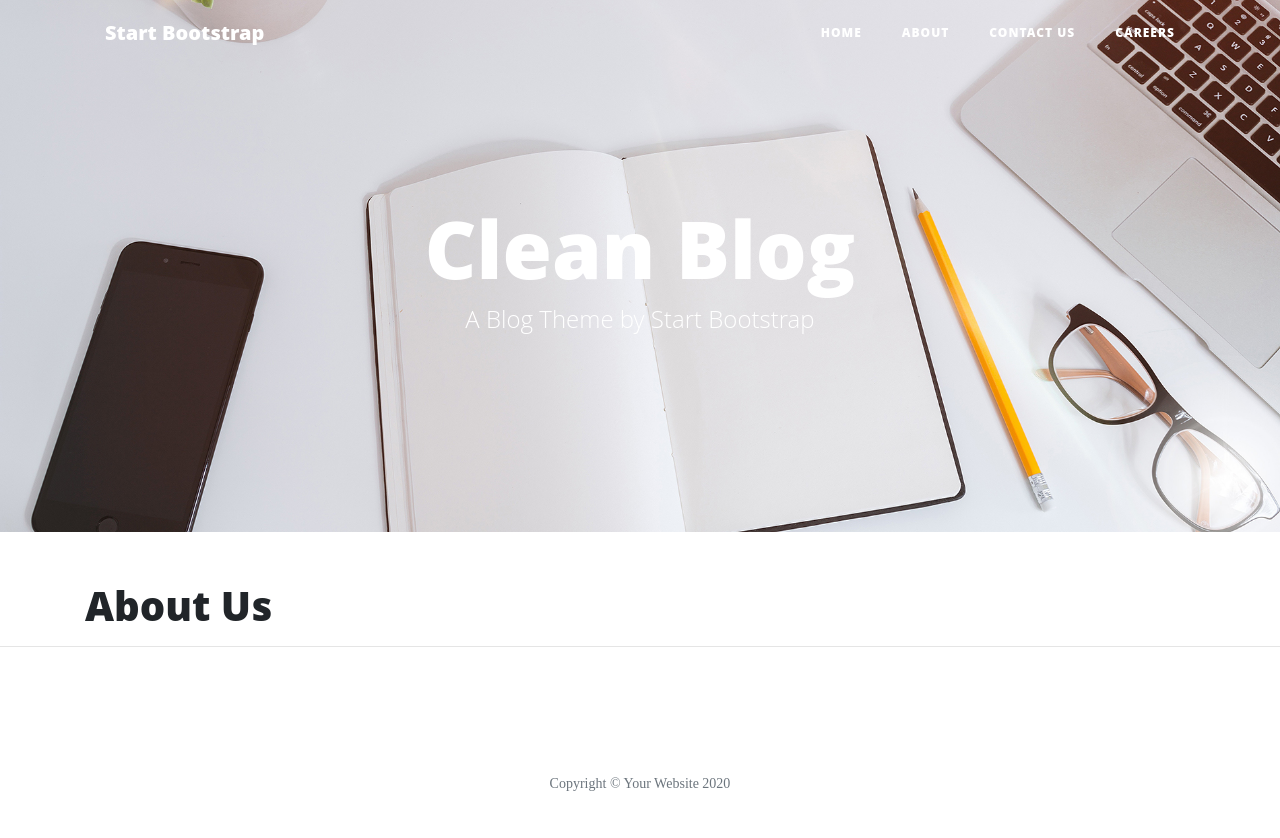
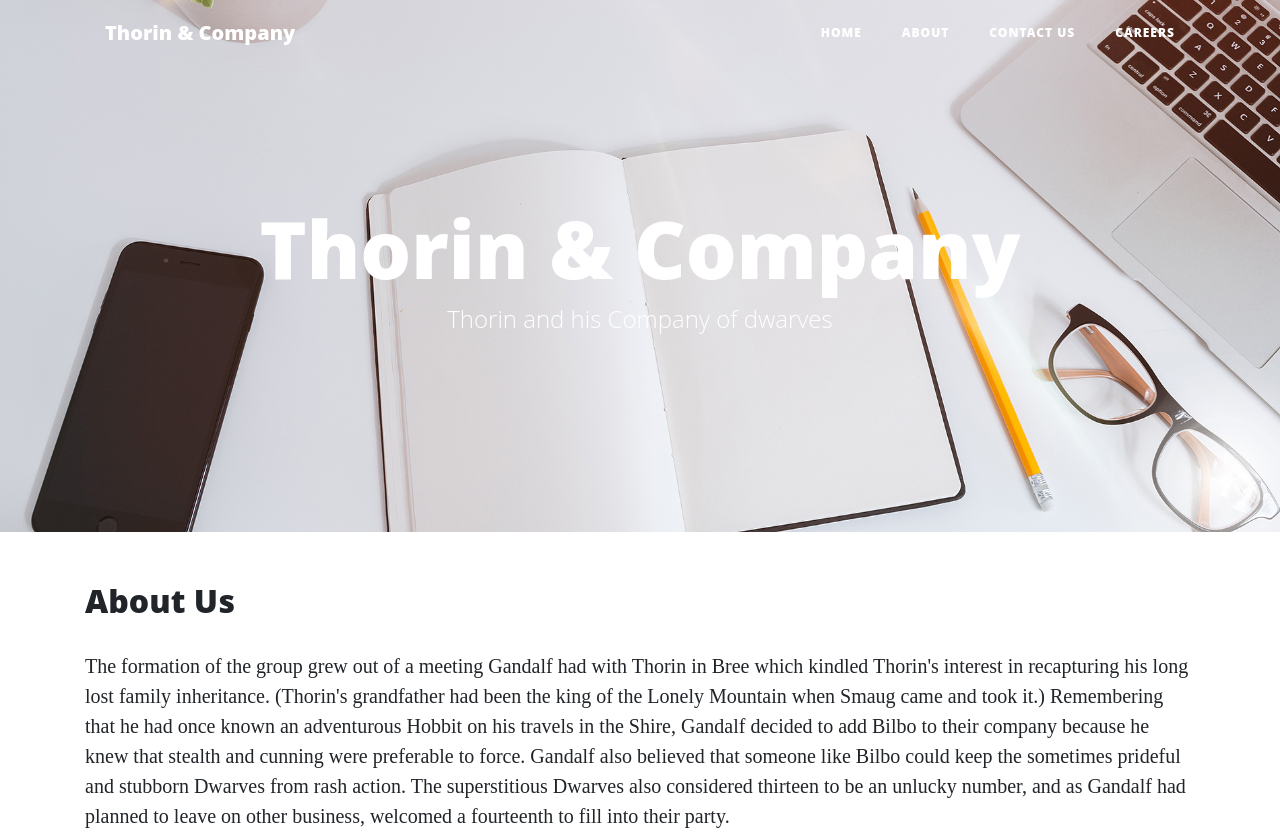
Before and after one commit to Sabri-bel/flaskappv2, a Python web app: template templates/about.html in a window 1280 px wide. Shown: the top 838 px of the page. Before the commit the page ends 791 px from the top, so only its background shows below. Run offline with Jinja, Linux system fonts and the light colour scheme; the template is opened without the code that fills it, so the values that code supplies are empty; some libraries are stand-ins or nearby versions.

Commit message:
add the new css style personalized

```diff
--- /dev/null
+++ b/static/css/style.css
@@ -0,0 +1,3 @@
+.col-md-5 img {
+    width: 100%;
+}
--- a/templates/about.html
+++ b/templates/about.html
@@ -1,6 +1,44 @@
 {% extends "base.html" %}
 {% block content %}
 
-<h1>About Us</h1>
+<h2>About Us</h2>
+<p>
+    The formation of the group grew out of a meeting Gandalf had with Thorin in Bree which kindled Thorin's interest in
+    recapturing his long lost family inheritance. (Thorin's grandfather had been the king of the Lonely Mountain when
+    Smaug came and took it.) Remembering that he had once known an adventurous Hobbit on his travels in the Shire,
+    Gandalf decided to add Bilbo to their company because he knew that stealth and cunning were preferable to force.
+    Gandalf also believed that someone like Bilbo could keep the sometimes prideful and stubborn Dwarves from rash
+    action. The superstitious Dwarves also considered thirteen to be an unlucky number, and as Gandalf had planned to
+    leave on other business, welcomed a fourteenth to fill into their party.
+</p>
 
+<div class="row featurette">
+    <div class="col-md-7">
+        <h3>Thorin Oakenshield</h3>
+        <p>
+            In the year TA 2746, Thorin II was born to Dwarven prince Thráin II in the mountain city of The Lonely Mountain.
+            Early in his youth, he and the other Dwarves of the Lonely Mountain were forced to flee by the dragon Smaug in TA
+            2770. While in exile, he quickly grew to become a capable warrior. This was demonstrated when he participated in the
+            Battle of Azanulbizar in TA 2799. He marched with one of the Dwarven armies beneath the East-gate of Moria. At some
+            point in the fighting, his shield broke, and using an oaken tree branch found on the floor as a shield, he gained
+            the epithet "Oakenshield," which would remain with him even in death.
+        </p>
+    </div>
+    <div class="col-md-5">
+        <img src="https://vignette.wikia.nocookie.net/lotr/images/3/3f/ThorinBIG.jpg" alt="">
+    </div>
+</div>
+<div class="row featurette">
+    <div class="col-md-5">
+        <img src="https://vignette.wikia.nocookie.net/lotr/images/b/b4/The-Hobbit-Fili-and-Kili.jpg" alt="">
+    </div>
+    <div class="col-md-7">
+        <h3>Fili and Kili</h3>
+        <p>
+            Fíli and Kíli were nephews of Thorin, who was the elder brother of their mother Dís. They were also nephews of
+            Frerin, grandsons of Thráin II, and great-grandsons of Thrór. Fíli's most distinguishing feature was his long nose,
+            the longest of any of the Dwarves in Thorin's company.
+        </p>
+    </div>
+</div>
 {% endblock %}
--- a/templates/base.html
+++ b/templates/base.html
@@ -9,8 +9,9 @@
     first one= collected from the clean blog github info
     second one= link present in static route file-->
 
-    <link rel="stylesheet" href="{{ url_for('static', filename='vendor/bootstrap/css/bootstrap.min.css') }}">
-    <link rel="stylesheet" href="{{ url_for('static', filename='css/clean-blog.min.css') }}">
+    <link rel="stylesheet" href="{{ url_for('static', filename='vendor/bootstrap/css/bootstrap.min.css') }}" type="text/css">
+    <link rel="stylesheet" href="{{ url_for('static', filename='css/clean-blog.min.css') }}" type="text/css">
+    <link rel="stylesheet" href="{{ url_for('static', filename='css/style.css') }}" type="text/css">
     <title>Hello Flask</title>
 </head>
 <body>
@@ -18,7 +19,7 @@
     <!-- Navigation -->
     <nav class="navbar navbar-expand-lg navbar-light fixed-top" id="mainNav">
       <div class="container">
-        <a class="navbar-brand" href="{{ url_for('index') }}">Start Bootstrap</a>
+        <a class="navbar-brand" href="{{ url_for('index') }}">Thorin &amp; Company</a>
         <button class="navbar-toggler navbar-toggler-right" type="button" data-toggle="collapse" data-target="#navbarResponsive" aria-controls="navbarResponsive" aria-expanded="false" aria-label="Toggle navigation">
           Menu
           <i class="fas fa-bars"></i>
@@ -47,8 +48,8 @@
         <div class="row">
           <div class="col-lg-8 col-md-10 mx-auto">
             <div class="site-heading">
-              <h1>Clean Blog</h1>
-              <span class="subheading">A Blog Theme by Start Bootstrap</span>
+              <h1>Thorin &amp; Company</h1>
+              <span class="subheading">Thorin and his Company of dwarves</span>
             </div>
           </div>
         </div>
@@ -96,7 +97,7 @@
                 </a>
               </li>
             </ul>
-            <p class="copyright text-muted">Copyright &copy; Your Website 2020</p>
+            <p class="copyright text-muted">Copyright &copy; Your Website <span id="copyright"></span></p>
           </div>
         </div>
       </div>
@@ -108,7 +109,10 @@
 
     <!-- Custom scripts for this template -->
     <script src="{{ url_for('static', filename='js/clean-blog.min.js') }}"></script>
-
+    <script>
+      //update the footer date with the following script
+      $("#copyright").text(new Date().getFullYear());
+    </script>
   </body>
 
 </html>
--- a/templates/career.html
+++ b/templates/career.html
@@ -1,6 +1,6 @@
 {% extends "base.html" %}
 {% block content %}
 
-<h1>Come work with us</h1>
+<h2>Come work with us</h2>
 
 {% endblock %}
--- a/templates/contact.html
+++ b/templates/contact.html
@@ -1,6 +1,6 @@
 {% extends "base.html" %}
 {% block content %}
 
-<h1>Contact Us</h1>
+<h2>Contact Us</h2>
 
 {% endblock %}
```
